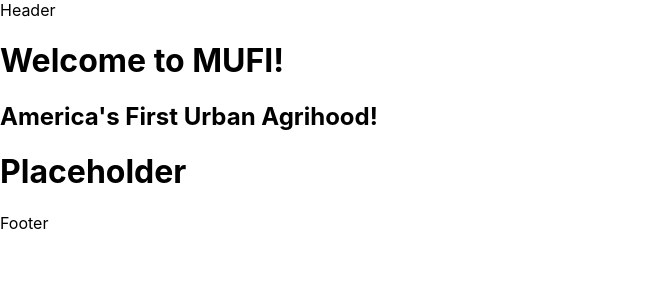
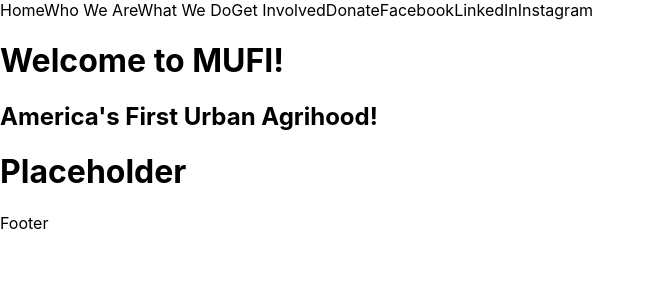
Before and after one commit to Michigan-Urban-Farming-Initiative/FE_MUFI, a Next.js app: page / in a window 1280 px wide. Shown: the top 300 px of the page, without its empty margins (0-655 px from the left). Built offline with nearby package versions, Linux system fonts and the light colour scheme.

Commit message:
created 404 page, basic header layout

```diff
--- a/components/Header.js
+++ b/components/Header.js
@@ -1,3 +1,34 @@
+import Link from 'next/link';
+
+import styles from '@/styles/Header.module.sass';
+
 export default function Header() {
-  return <div>Header</div>;
+  return (
+    <div className={styles.header}>
+      <Link href='/'>
+        <a className={styles.header__link}>Home</a>
+      </Link>
+      <Link href='whoWeAre'>
+        <a className={styles.header__link}>Who We Are</a>
+      </Link>
+      <Link href='whatWeDo'>
+        <a className={styles.header__link}>What We Do</a>
+      </Link>
+      <Link href='getInvolved'>
+        <a className={styles.header__link}>Get Involved</a>
+      </Link>
+      <Link href='donate'>
+        <a className={styles.header__donate}>Donate</a>
+      </Link>
+      <Link href='#'>
+        <a className={styles.header__social}>Facebook</a>
+      </Link>
+      <Link href='#'>
+        <a className={styles.header__social}>LinkedIn</a>
+      </Link>
+      <Link href='#'>
+        <a className={styles.header__social}>Instagram</a>
+      </Link>
+    </div>
+  );
 }
--- a/package.json
+++ b/package.json
@@ -12,7 +12,8 @@
   "dependencies": {
     "next": "11.1.2",
     "react": "17.0.2",
-    "react-dom": "17.0.2"
+    "react-dom": "17.0.2",
+    "react-icons": "^4.3.1"
   },
   "devDependencies": {
     "cypress": "^8.6.0",
```
Also changed, not shown: pages/404.js (added, +21 -0 lines), styles/404.module.sass (added, +10 -0 lines), styles/Header.module.sass (added), 1 other file (tests, documents, lock files or other folders).
